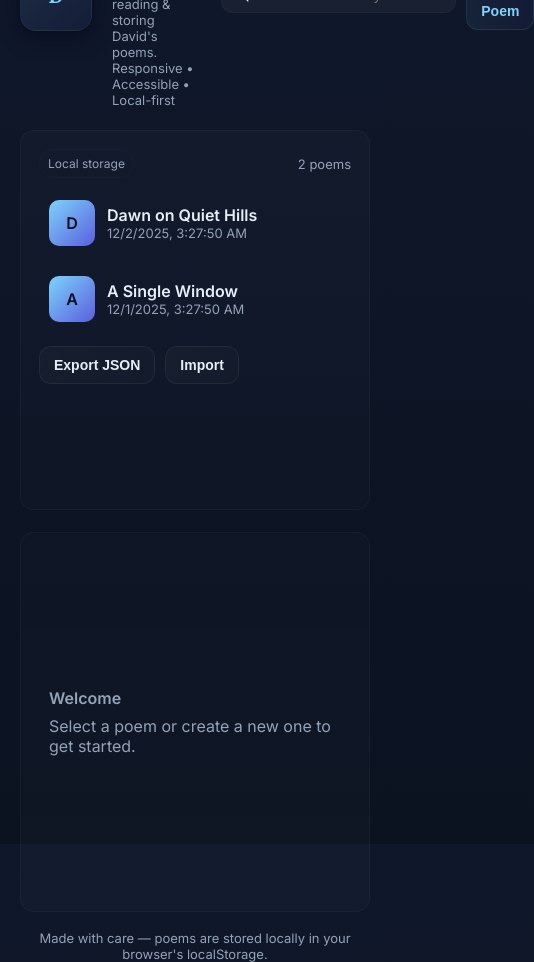
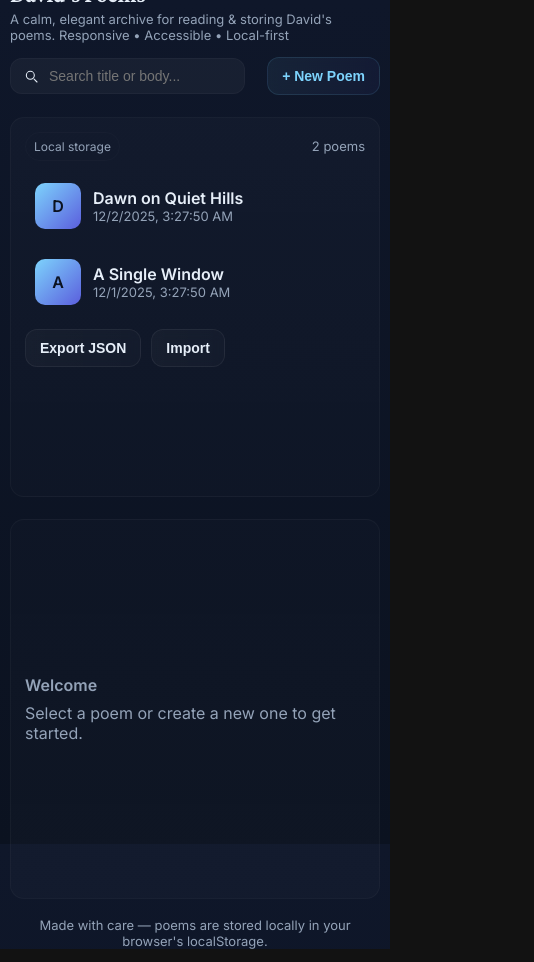
Before and after one commit to neovicon/davidpoems, a plain HTML site: page index.html in a window 390 px wide. Shown: the whole page, 534 px wide, since content can reach past the window. Drawn offline with nearby package versions, Linux system fonts and the light colour scheme.

Commit message:
Update index.html

```diff
--- a/index.html
+++ b/index.html
@@ -110,7 +110,17 @@
     /* small niceties */
     .tag{display:inline-block; padding:6px 8px; border-radius:999px; font-size:12px; color:var(--muted); border:1px solid rgba(255,255,255,0.02)}
     .topbar{display:flex; gap:8px; align-items:center}
-  </style>
+    @media (max-width:500px){
+    body{padding:20px 10px;}
+    header{flex-direction:column; align-items:flex-start; gap:14px;}
+    .controls{width:100%; justify-content:space-between;}
+    h1{font-size:22px;}
+    .lead{font-size:12px;}
+    main{grid-template-columns:1fr;}
+    .pane, .viewer{padding:14px;}
+    .poem-body{font-size:16px;}
+  }
+</style>
 </head>
 <body>
   <div class="app" role="application" aria-labelledby="title">
```
